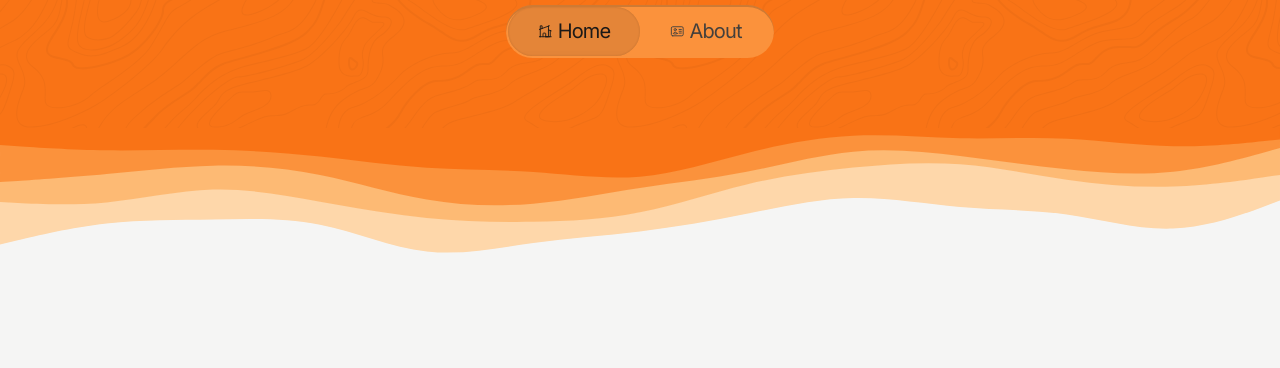
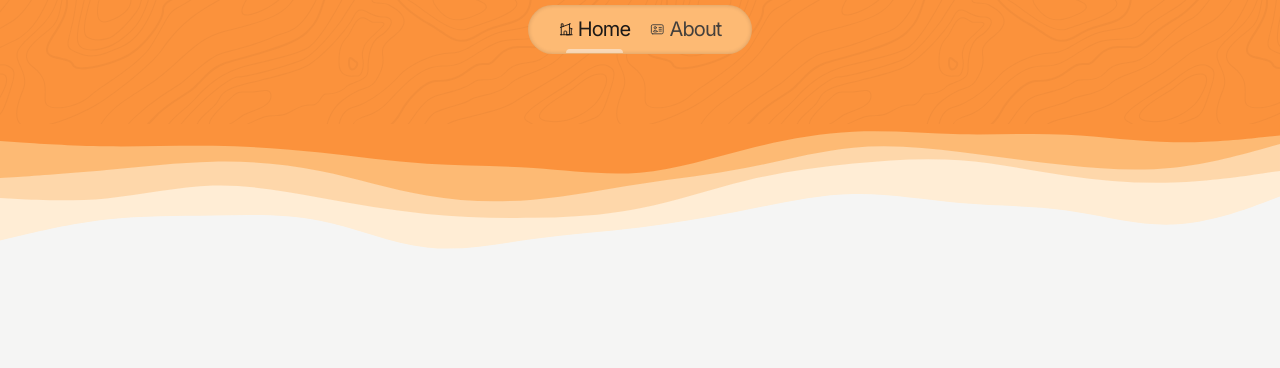
Before and after one commit to cdonohue/personal-site, an Astro site: page / in a window 1280 px wide. Shown: the part 296-664 px from the top of the page. Built offline with nearby package versions, Linux system fonts and the light colour scheme; Astro itself is replaced by a stand-in of ours.

Commit message:
Nav color changes

```diff
--- a/src/components/Nav.astro
+++ b/src/components/Nav.astro
@@ -30,28 +30,27 @@ const { pathname } = Astro.url
     display: inline-block;
     background-color: var(--color-accent-surface-3);
     /* border: 1px solid var(--color-accent-surface-2); */
-    box-shadow: inset 0 2px 0 rgb(var(--dark-raw) / 0.2);
+    box-shadow: inset 0 0 4px rgb(var(--dark-raw) / 0.2);
     margin-inline: auto;
     border-radius: 9999px;
   }
 
   nav > ul {
     margin: 0;
-    padding: 2px;
+    padding: 0;
     display: flex;
     align-items: center;
     justify-content: center;
     list-style-type: none;
-    gap: 0;
+    gap: var(--space-s);
     flex-wrap: wrap;
+    padding-inline: var(--space-m);
   }
 
   li {
     position: relative;
     display: grid;
     padding-block: var(--space-2xs);
-    padding-inline: var(--space-m);
-    border-radius: 9999px;
   }
 
   li.active::before {
@@ -59,8 +58,7 @@ const { pathname } = Astro.url
     position: absolute;
     display: block;
     place-self: center;
-    background-color: rgb(var(--light-raw) / 0.4);
-    mix-blend-mode: multiply;
+    background-color: rgb(var(--light-raw) / 0.5);
     /* opacity: 0.3; */
     height: 4px;
     width: 80%;
@@ -79,17 +77,14 @@ const { pathname } = Astro.url
     align-items: center;
   }
 
-  ul > li > a[href]:hover {
+  ul > li > a[href]:hover,
+  ul > li.active > a[href] {
     color: var(--text-1);
   }
 
-  ul > li.active {
-    background-color: rgb(var(--fg-raw) / 0.1);
-    box-shadow: inset 0 0 2px rgb(var(--dark-raw) / 0.2);
-  }
-
-  ul > li.active > a[href] {
-    color: var(--text-1);
+  ul > li {
+    --icon-fill: var(--color-fg);
+    --icon-accent: var(--color-accent-surface-1);
   }
 
   .spacer {
--- a/src/styles/tokens.css
+++ b/src/styles/tokens.css
@@ -102,10 +102,10 @@
     --color-primary-border: var(--color-orange-300);
     --color-nav: var(--surface-2);
     --color-accent: var(--color-orange-600);
-    --color-accent-surface-4: var(--color-orange-500);
-    --color-accent-surface-3: var(--color-orange-400);
-    --color-accent-surface-2: var(--color-orange-300);
-    --color-accent-surface-1: var(--color-orange-200);
+    --color-accent-surface-4: var(--color-orange-400);
+    --color-accent-surface-3: var(--color-orange-300);
+    --color-accent-surface-2: var(--color-orange-200);
+    --color-accent-surface-1: var(--color-orange-100);
     --icon-fill: var(--color-neutral-400);
     --icon-accent: var(--color-neutral-900);
     --surface-1: var(--color-neutral-100);
```
